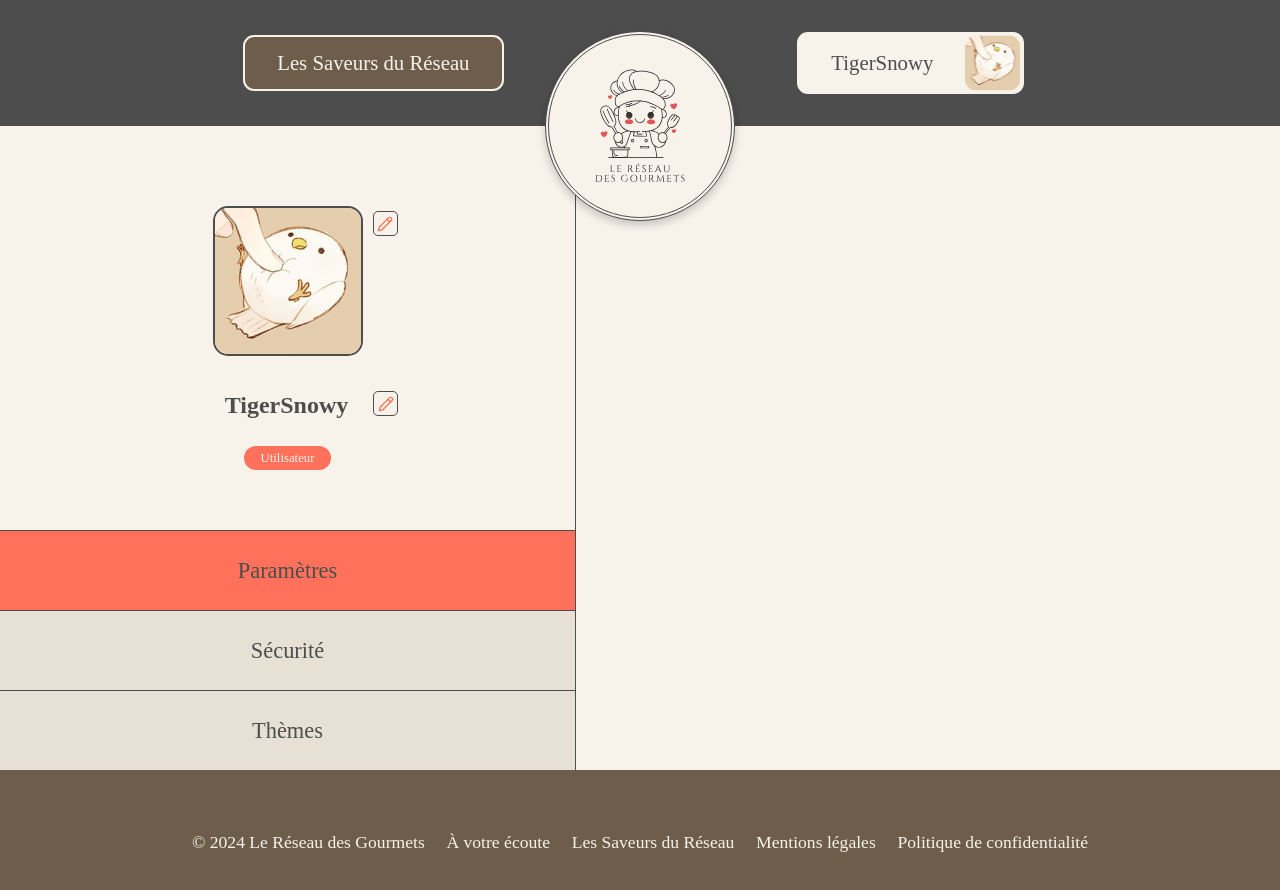
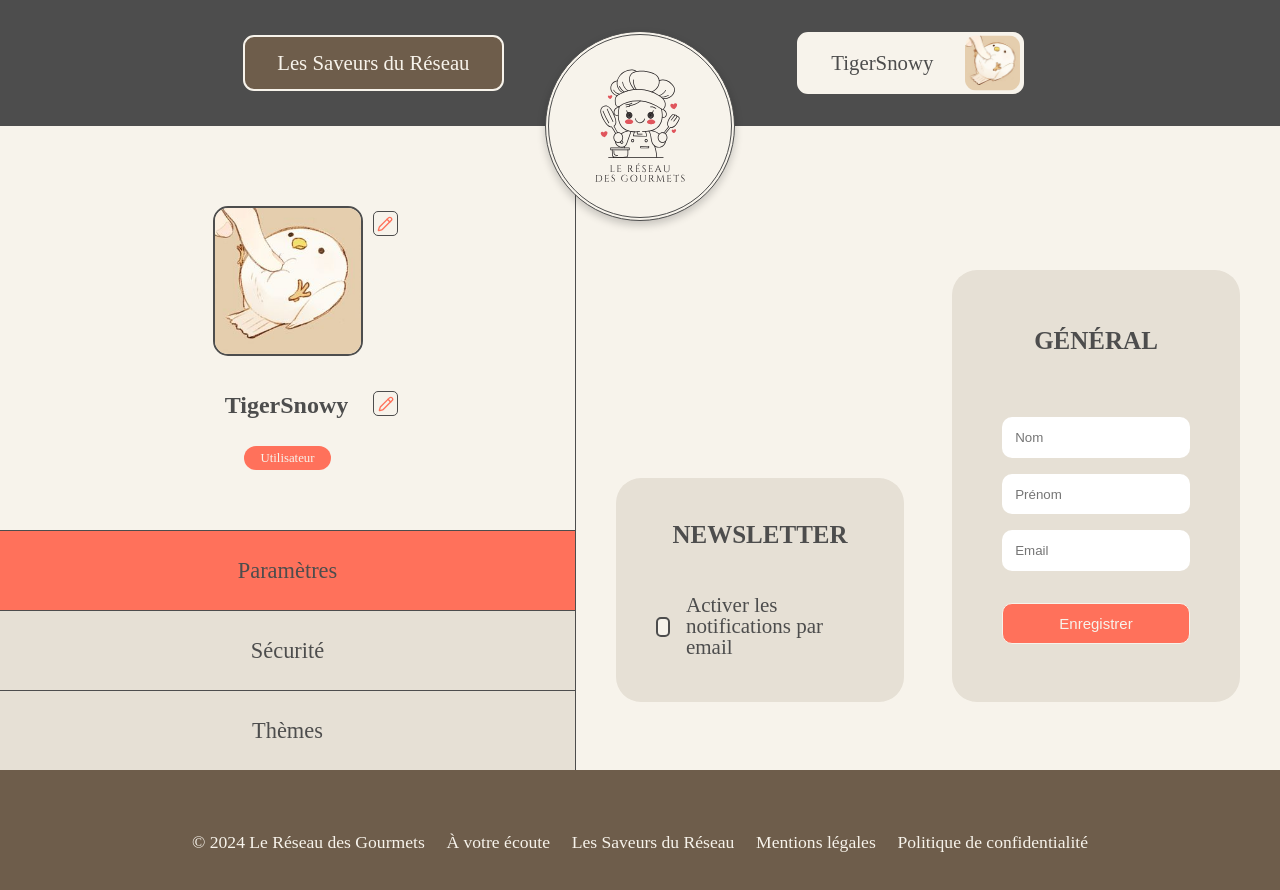
Before and after one commit to TigerSnowy/le_reseau_des_gourmets, a React (Vite) app in the folder code/client/: page /profil/parametres in a window 1280 px wide. Shown: the top 890 px of the page. Built offline with nearby package versions, Linux system fonts and the light colour scheme.

Commit message:
✅ add settings, security and themes pages

```diff
--- a/code/client/src/assets/scss/profileLayout.module.scss
+++ b/code/client/src/assets/scss/profileLayout.module.scss
@@ -11,9 +11,16 @@ $emphasis-color: #FF715B;
     background-color: $secondary-color;
 }
 
+.profileContainer {
+	display: flex;
+	flex: 1;
+}
+
 .mainContent {
-    flex: 1;
+    flex-grow: 1;
+    padding: 2rem;
     display: flex;
+    flex-direction: column;
 }
 
 .profileSidebar {
@@ -25,6 +32,7 @@ $emphasis-color: #FF715B;
     display: flex;
     flex-direction: column;
     align-items: stretch;
+    flex-shrink: 0;
 
 // profil
 
@@ -65,11 +73,15 @@ $emphasis-color: #FF715B;
             cursor: pointer;
             transition: background 0.3s;
 
+            svg {
+                stroke: $emphasis-color;
+            }
+
             &:hover {
                 background: $emphasis-color;
 
                 svg {
-                    color: $secondary-color;
+                    stroke: $secondary-color;
                 }
             }
         }
--- /dev/null
+++ b/code/client/src/assets/scss/settings.module.scss
@@ -0,0 +1,111 @@
+$primary-color: #4D4D4D;
+$secondary-color: #F7F3EB;
+$tertiary-color: #E6E0D5;
+$quaternary-color: #6E5D4B;
+$emphasis-color: #FF715B;
+
+.settingsPage {
+    display: flex;
+    gap: 3rem;
+    margin-top: 7rem;
+    justify-content: center;
+    color: $primary-color;
+    flex-wrap: nowrap;
+    width: 100%;
+    max-width: 80vw;
+    overflow-x: hidden;
+
+    .newsletter, .general {
+        flex: 1;
+        background: $tertiary-color;
+        padding: 2.5rem;
+        border-radius: 25px;
+        max-width: 45%;
+        min-width: 18rem;
+
+        h2 {
+            margin-bottom: 3rem;
+            text-align: center;
+            font-size: 25px;
+        }
+    }
+
+    .newsletter {
+        height: 14rem;
+        align-content: center;
+        justify-items: center;
+        align-self: flex-end;
+
+        label {
+            font-size: 21px;
+            display: flex;
+            align-items: center;
+        }
+
+        input[type="checkbox"] {
+            margin-right: 1rem;
+            appearance: none;
+            width: 20px;
+            height: 20px;
+            border-radius: 5px;
+            border: 2px solid $primary-color;
+            background-color: $secondary-color;
+            display: flex;
+            align-items: center;
+            justify-content: center;
+            cursor: pointer;
+            position: relative;
+
+            &:checked {
+                background: $secondary-color;
+                border: 2px solid $primary-color;
+
+                &::after {
+                    content: "✔";
+                    color: $emphasis-color;
+                    font-size: 14px;
+                    font-weight: bold;
+                    position: absolute;
+                    top: 48%;
+                    left: 50%;
+                    transform: translate(-50%, -50%);
+                }
+            }
+        }
+    }
+
+    .general {
+        height: 27rem;
+        display: flex;
+        flex-direction: column;
+        align-items: center;
+        justify-content: center;
+
+        input {
+            background: white;
+            padding: 0.8rem;
+            border: none;
+            border-radius: 10px;
+            margin-top: 1rem;
+            width: 90%;
+        }
+
+        button {
+            background: $emphasis-color;
+            color: $secondary-color;
+            border: solid 1px $secondary-color;
+            border-radius: 10px;
+            padding: 0.7rem 3rem;
+            margin-top: 2rem;
+            width: 90%;
+            font-size: 15px;
+            cursor: pointer;
+
+            &:hover {
+                background: $secondary-color;
+                border: solid 1px $emphasis-color;
+                color: #FF715B;
+            }
+        }
+    }
+}
--- a/code/client/src/layout/ProfileLayout.tsx
+++ b/code/client/src/layout/ProfileLayout.tsx
@@ -1,3 +1,4 @@
+import { useRef, useState } from "react";
 import { Link, Outlet, useLocation } from "react-router-dom";
 import { Pencil } from "lucide-react";
 import styles from "../assets/scss/profileLayout.module.scss";
@@ -5,6 +6,7 @@ import type React from "react";
 import type { ReactNode } from "react";
 import Footer from "../component/common/footer";
 import NavBar from "../component/common/navbar";
+// import RoleList from "../component/home/RoleList";
 
 type ProfileLayoutProps = {
 	children?: ReactNode;
@@ -12,10 +14,28 @@ type ProfileLayoutProps = {
 
 const ProfileLayout: React.FC<ProfileLayoutProps> = ({ children }) => {
 	const location = useLocation();
+	// const [username, setUsername] = useState("TigerSnowy");
+	const [avatar, setAvatar] = useState("/img/piti_piaf.jpg");
+
+	// gestion du changement de photo de profil
+
+	const fileInputRef = useRef<HTMLInputElement>(null);
 
 	const handleEditAvatar = () => {
-		console.log("Modifier l'avatar");
+		if (fileInputRef.current) {
+			fileInputRef.current.click();
+		}
 	};
+
+	const handleAvatarChange = (event: React.ChangeEvent<HTMLInputElement>) => {
+		const file = event.target.files?.[0];
+		if (file) {
+			const imageUrl = URL.createObjectURL(file);
+			setAvatar(imageUrl);
+		}
+	};
+
+	// gestion du changement de photo de pseudo
 
 	const handleEditUsername = () => {
 		console.log("Modifier le pseudo");
@@ -24,16 +44,13 @@ const ProfileLayout: React.FC<ProfileLayoutProps> = ({ children }) => {
 	return (
 		<div className={styles.profileLayout}>
 			<NavBar />
+			<div className={styles.profileContainer}>
 				{/* sidebar*/}
 				<aside className={styles.profileSidebar}>
 					{/* photo de profil */}
 					<div className={styles.profileInfo}>
 						<div className={styles.avatarContainer}>
-						<img
-							src="/img/piti_piaf.jpg"
-							alt="Avatar"
-							className={styles.avatar}
-						/>
+							<img src={avatar} alt="Avatar" className={styles.avatar} />
 							<button
 								className={styles.editButton}
 								onClick={handleEditAvatar}
@@ -41,6 +58,13 @@ const ProfileLayout: React.FC<ProfileLayoutProps> = ({ children }) => {
 							>
 								<Pencil size={16} color="#FF715B" />
 							</button>
+							<input
+								type="file"
+								accept="image/*"
+								ref={fileInputRef}
+								style={{ display: "none" }}
+								onChange={handleAvatarChange}
+							/>
 						</div>
 						{/* pseudo */}
 						<div className={styles.usernameContainer}>
@@ -62,7 +86,9 @@ const ProfileLayout: React.FC<ProfileLayoutProps> = ({ children }) => {
 						<ul>
 							<li
 								className={
-								location.pathname === "/profil/parametres" ? styles.active : ""
+									location.pathname === "/profil/parametres"
+										? styles.active
+										: ""
 								}
 							>
 								<Link to="/profil/parametres">Paramètres</Link>
@@ -91,7 +117,7 @@ const ProfileLayout: React.FC<ProfileLayoutProps> = ({ children }) => {
 					<Outlet />
 					{children}
 				</div>
-
+			</div>
 			<Footer />
 		</div>
 	);
--- a/code/client/src/page/ConfidentialityPage.tsx
+++ b/code/client/src/page/ConfidentialityPage.tsx
@@ -1,5 +1,26 @@
+import styles from "../assets/scss/confidentiality.module.scss";
+
 const ConfidentialityPage = () => {
-	return <></>;
+	return (
+		<div className={styles.confidentialityPage}>
+			<div className={styles.passwordChange}>
+				<h2>CHANGER DE MOT DE PASSE</h2>
+				<input type="password" placeholder="Mot de passe actuel" />
+				<input type="password" placeholder="Nouveau mot de passe" />
+				<input
+					type="password"
+					placeholder="Confirmez le nouveau mot de passe"
+				/>
+				<button type="button">Enregistrer</button>
+			</div>
+			<div className={styles.accountActions}>
+				<button type="button">Se déconnecter de tous les appareils</button>
+				<button className={styles.deleteAccount} type="button">
+					Supprimer mon compte
+				</button>
+			</div>
+		</div>
+	);
 };
 
 export default ConfidentialityPage;
--- a/code/client/src/page/SettingsPage.tsx
+++ b/code/client/src/page/SettingsPage.tsx
@@ -1,5 +1,26 @@
+import styles from "../assets/scss/settings.module.scss";
+
 const SettingsPage = () => {
-	return <></>;
+	return (
+		<div className={styles.settingsPage}>
+			{/* newletter */}
+			<div className={styles.newsletter}>
+				<h2>NEWSLETTER</h2>
+				<label>
+					<input type="checkbox" />
+					Activer les notifications par email
+				</label>
+			</div>
+			{/* général */}
+			<div className={styles.general}>
+				<h2>GÉNÉRAL</h2>
+				<input type="text" placeholder="Nom" />
+				<input type="text" placeholder="Prénom" />
+				<input type="email" placeholder="Email" />
+				<button type="button">Enregistrer</button>
+			</div>
+		</div>
+	);
 };
 
 export default SettingsPage;
--- a/code/client/src/page/ThemesPage.tsx
+++ b/code/client/src/page/ThemesPage.tsx
@@ -1,5 +1,25 @@
+import styles from "../assets/scss/themes.module.scss";
+
 const ThemesPage = () => {
-	return <></>;
+	return (
+		<div className={styles.themesPage}>
+			<h2>THÈMES</h2>
+			<div className={styles.themesContainer}>
+				<div className={styles.theme}>
+					<div className={styles.defaultTheme} />
+					<span>Par défaut</span>
+				</div>
+				<div className={styles.theme}>
+					<div className={styles.cottonCandyTheme} />
+					<span>Cotton Candy</span>
+				</div>
+				<div className={styles.theme}>
+					<div className={styles.autumnTheme} />
+					<span>Automne</span>
+				</div>
+			</div>
+		</div>
+	);
 };
 
 export default ThemesPage;
--- a/code/client/src/service/router.tsx
+++ b/code/client/src/service/router.tsx
@@ -1,9 +1,8 @@
 import { createBrowserRouter, Outlet, Navigate } from "react-router-dom";
-import BaseLayout from "../layout/BasetLayout";
+import BaseLayout from "../layout/BaseLayout";
 import ProfileLayout from "../layout/ProfileLayout";
 import HomePage from "../page/HomePage";
 import ContactPage from "../page/ContactPage";
-// import ProfilePage from "../page/ProfilePage";
 import SettingsPage from "../page/SettingsPage";
 import ConfidentialityPage from "../page/ConfidentialityPage";
 import ThemesPage from "../page/ThemesPage";
```
Also changed, not shown: code/client/src/page/ProfilePage.tsx (deleted, +0 -7 lines), code/client/src/assets/scss/confidentiality.module.scss (added), code/client/src/assets/scss/themes.module.scss (added), code/client/src/layout/BaseLayout.tsx (renamed from code/client/src/layout/BasetLayout.tsx). Lines whose indentation alone changed are shown as unchanged.
